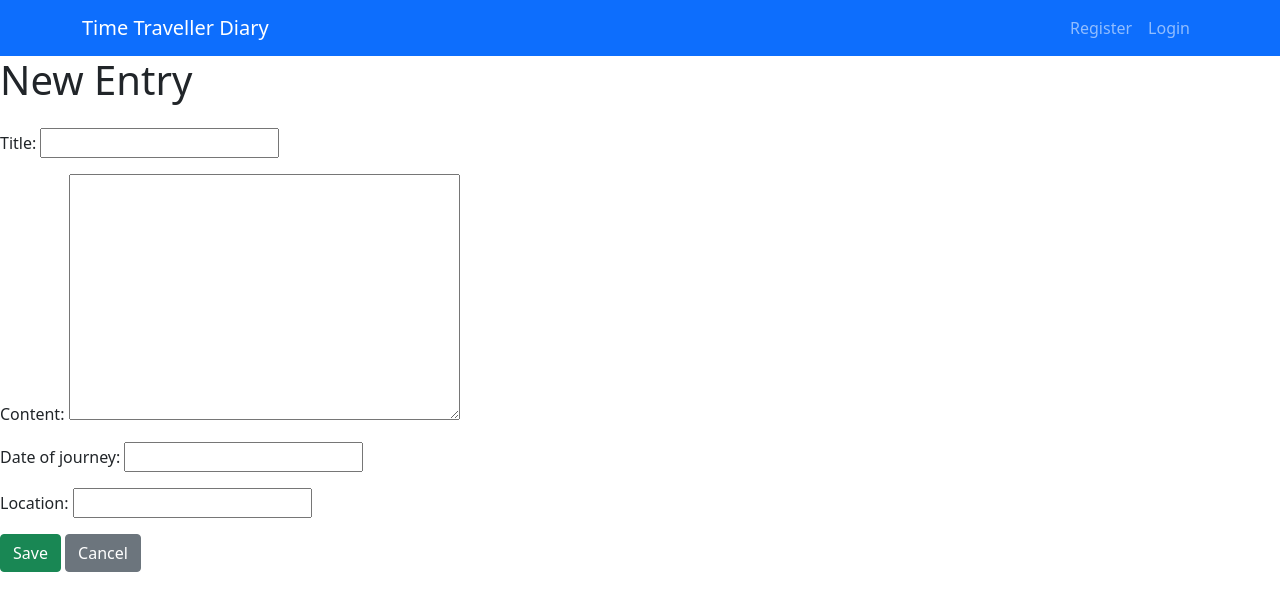
After one commit to VarshithaK22/time_traveller_diary, a Django app: page /new/ in a window 1280 px wide. The commit adds this page. Shown: the top 611 px of the page. Run offline with Django 5.2, Linux system fonts and the light colour scheme.

Commit message:
Added / updated entry creation form

```diff
--- /dev/null
+++ b/diary_project/diary/entry_views.py
@@ -0,0 +1,19 @@
+from django.views import View
+from django.shortcuts import render, get_object_or_404, redirect
+from .models import DiaryEntry
+from .forms import DiaryEntryForm
+
+
+class EntryCreateView(View):
+    def get(self, request):
+        form = DiaryEntryForm()
+        return render(request, 'entry/form.html', {'form': form})
+
+    def post(self, request):
+        form = DiaryEntryForm(request.POST)
+        if form.is_valid():
+            entry = form.save(commit=False)
+            entry.user = request.user
+            entry.save()
+            return redirect('home')
+        return render(request, 'entry/form.html', {'form': form})
--- a/diary_project/diary/forms.py
+++ b/diary_project/diary/forms.py
@@ -1,6 +1,7 @@
 from django import forms
 from django.contrib.auth.models import User
 from django.contrib.auth.forms import UserCreationForm
+from .models import DiaryEntry
 
 class UserRegistrationForm(UserCreationForm):
     email = forms.EmailField(required=True)
@@ -10,3 +11,8 @@ class UserRegistrationForm(UserCreationForm):
     class Meta:
         model = User
         fields = ['username', 'email', 'first_name', 'last_name', 'password1', 'password2']
+
+class DiaryEntryForm(forms.ModelForm):
+    class Meta:
+        model = DiaryEntry
+        fields = ['title', 'content', 'date_of_journey', 'location']
--- a/diary_project/diary/models.py
+++ b/diary_project/diary/models.py
@@ -6,12 +6,14 @@ from django.urls import reverse
 class DiaryEntry(models.Model):
     title = models.CharField(max_length=200)
     content = models.TextField()
-    date_created = models.DateTimeField(auto_now_add=True)
-    date_modified = models.DateTimeField(auto_now=True)
-    author = models.ForeignKey(User, on_delete=models.CASCADE)
+    date_of_journey = models.DateField()
+    location = models.CharField(max_length=200)
+    user = models.ForeignKey(User, on_delete=models.CASCADE)
+    created_at = models.DateTimeField(auto_now_add=True)
+    updated_at = models.DateTimeField(auto_now=True)
 
     class Meta:
-        ordering = ['-date_created']
+        ordering = ['-updated_at', 'created_at']
 
     def __str__(self):
         return self.title
--- /dev/null
+++ b/diary_project/diary/templates/entry/form.html
@@ -0,0 +1,13 @@
+{% extends '../base.html' %}
+
+{% block content %}
+<h1 class="mb-4">{% if form.instance.pk %}Edit Entry{% else %}New Entry{% endif %}</h1>
+<form method="post">
+    {% csrf_token %}
+    <div class="form-group">
+        {{ form.as_p }}
+    </div>
+    <button type="submit" class="btn btn-success">Save</button>
+    <a href="{% url 'home' %}" class="btn btn-secondary">Cancel</a>
+</form>
+{% endblock %}
--- a/diary_project/diary/templates/home.html
+++ b/diary_project/diary/templates/home.html
@@ -3,17 +3,19 @@
     <div class="row">
         <div class="col-md-8">
             <h2>My Diary Entries</h2>
+
             {% for entry in entries %}
                 <article class="content-section">
                     <div class="d-flex justify-content-between align-items-center">
-                        <h3><a href="{% url 'entry-detail' entry.pk %}">{{ entry.title }}</a></h3>
+                        <h3><a href="">{{ entry.title }}</a></h3>
                         <small class="text-muted">{{ entry.date_created|date:"F d, Y" }}</small>
                     </div>
                     <p class="text-truncate">{{ entry.content }}</p>
                 </article>
             {% empty %}
+            <p>No entries found. Start by <a href="{% url 'entry_create' %}">Add entry</a>.</p>
+            {% endfor %}
 
-            {% endfor %}
         </div>
     </div>
 {% endblock content %}
--- a/diary_project/diary/urls.py
+++ b/diary_project/diary/urls.py
@@ -1,5 +1,5 @@
 from django.urls import path
-from . import views
+from . import views, entry_views
 from django.contrib.auth import views as auth_views
 
 urlpatterns = [
@@ -12,4 +12,6 @@ urlpatterns = [
                                                   ), name='logout'),
     path('profile/', views.profile, name='profile'),
     path('', views.EntryListView.as_view(), name='home'),
+    path('new/', entry_views.EntryCreateView.as_view(), name='entry_create'),
+
 ]
--- a/diary_project/diary/views.py
+++ b/diary_project/diary/views.py
@@ -38,4 +38,4 @@ class EntryListView(LoginRequiredMixin, ListView):
     context_object_name = 'entries'
 
     def get_queryset(self):
-        return DiaryEntry.objects.filter(author=self.request.user)
+        return DiaryEntry.objects.filter(user=self.request.user)
```
Also changed, not shown: diary_project/diary/migrations/0002_alter_diaryentry_options_and_more.py (added).
